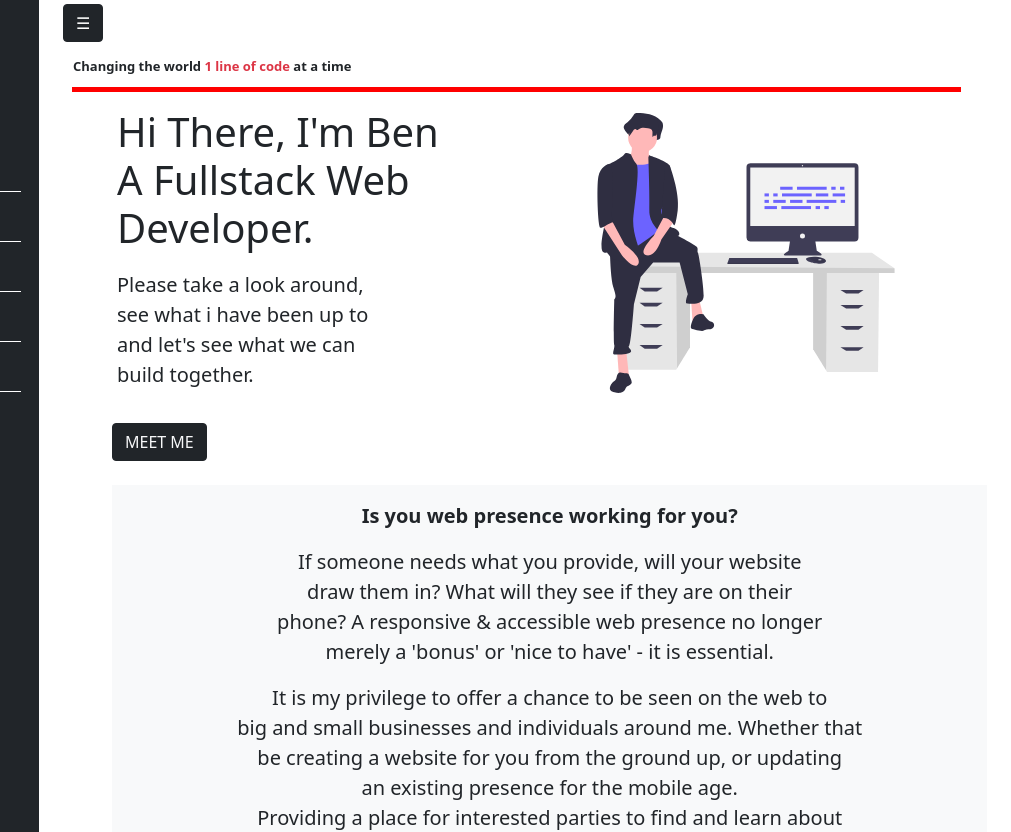
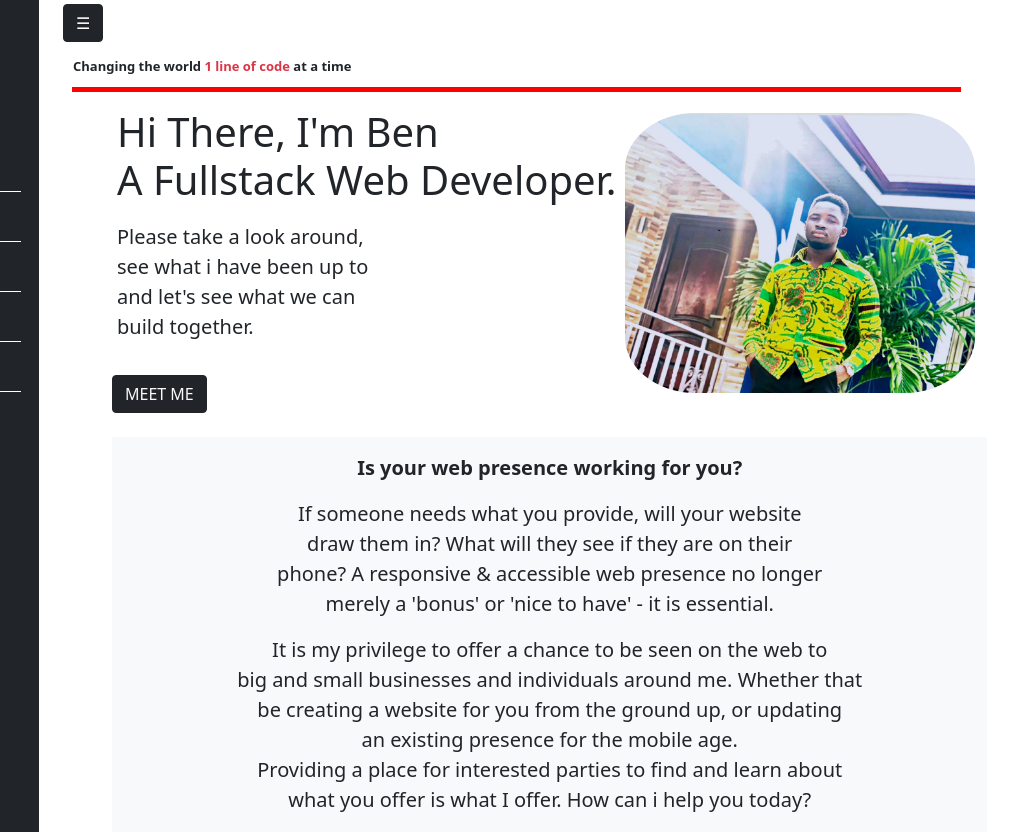
Before and after one commit to niinii123/MY-JUBILEE-PROJECT, a plain HTML site: page index.html in a window 1280 px wide. Shown: the top 832 px of the page, 269-1280 px from the left. Drawn offline with nearby package versions, Linux system fonts and the light colour scheme.

Commit message:
my portfolio's final commit

```diff
--- a/index.html
+++ b/index.html
@@ -120,7 +120,7 @@
                                       </p>
                                       <button onclick="window.location.href ='meetme.html'" class="btn btn-dark text-light button-after-intro show-for-only-bigscreens">MEET ME</button>
                                  </div>
-                                 <img class="image-beside-intro" src="img/feeling proud.svg" alt="" />
+                                 <img class="image-beside-intro" src="img/ben_image.jpg" alt="" />
                         </div>
                      </div>
                 </section><br>
@@ -139,7 +139,7 @@
                     <div class="container">
                         <div class="row">
                             <div class="col-md-12 bg-light text-dark text-center p-3">
-                                <p class="lead question">Is you web presence working for you?</p>
+                                <p class="lead question">Is your web presence working for you?</p>
                                 <p class="lead">
                                     If someone needs what you provide, will your website <br>
                                     draw them in? What will they see if they are on their <br>
--- a/style.css
+++ b/style.css
@@ -17,7 +17,8 @@ h1{
 .image-beside-intro{
     margin-top: 10px;
     height: 280px;
-
+    width: 350px;
+    border-radius: 20%;
 }
 h2{
  border-bottom: 5px solid red;
```
Also changed, not shown: img/ben.jpg (added), img/ben_image.jpg (added).
